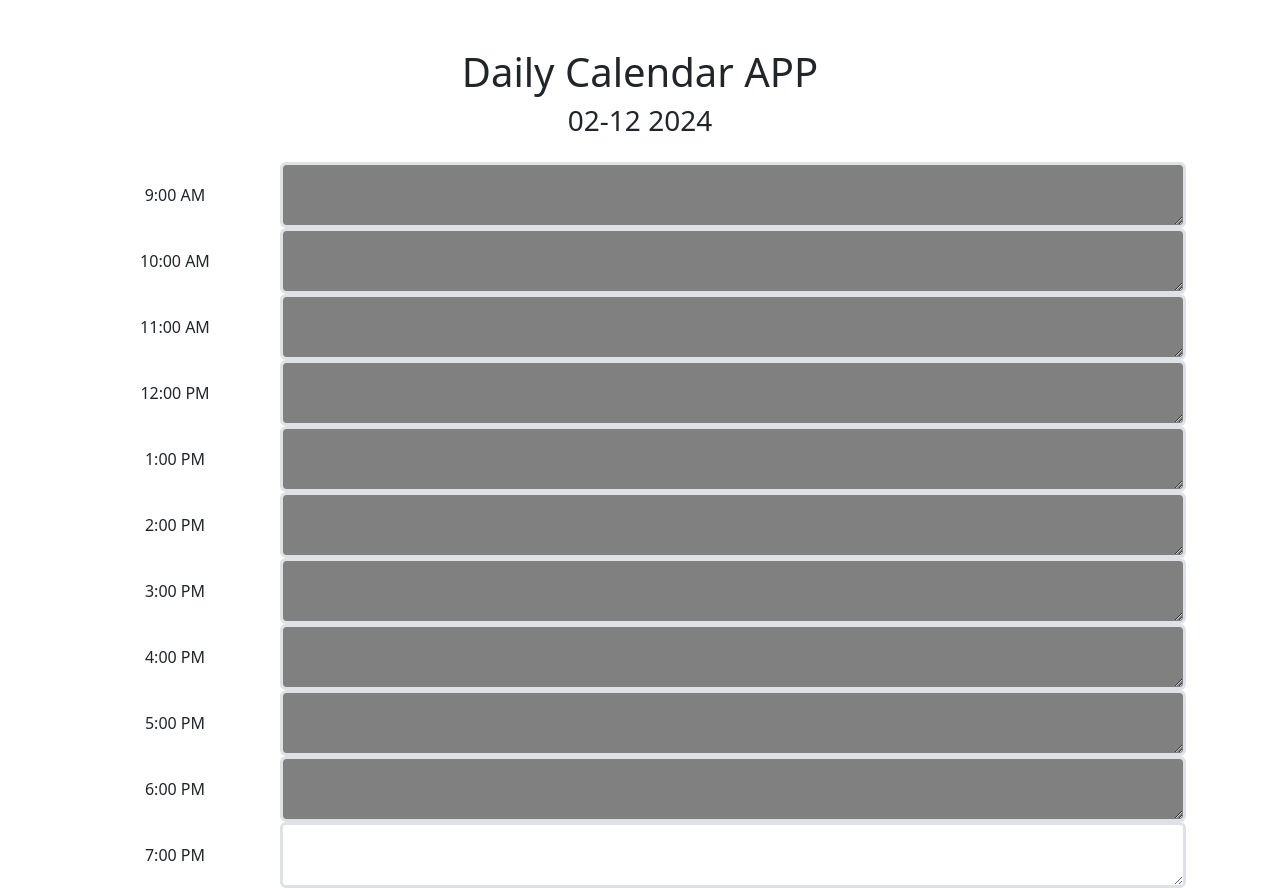
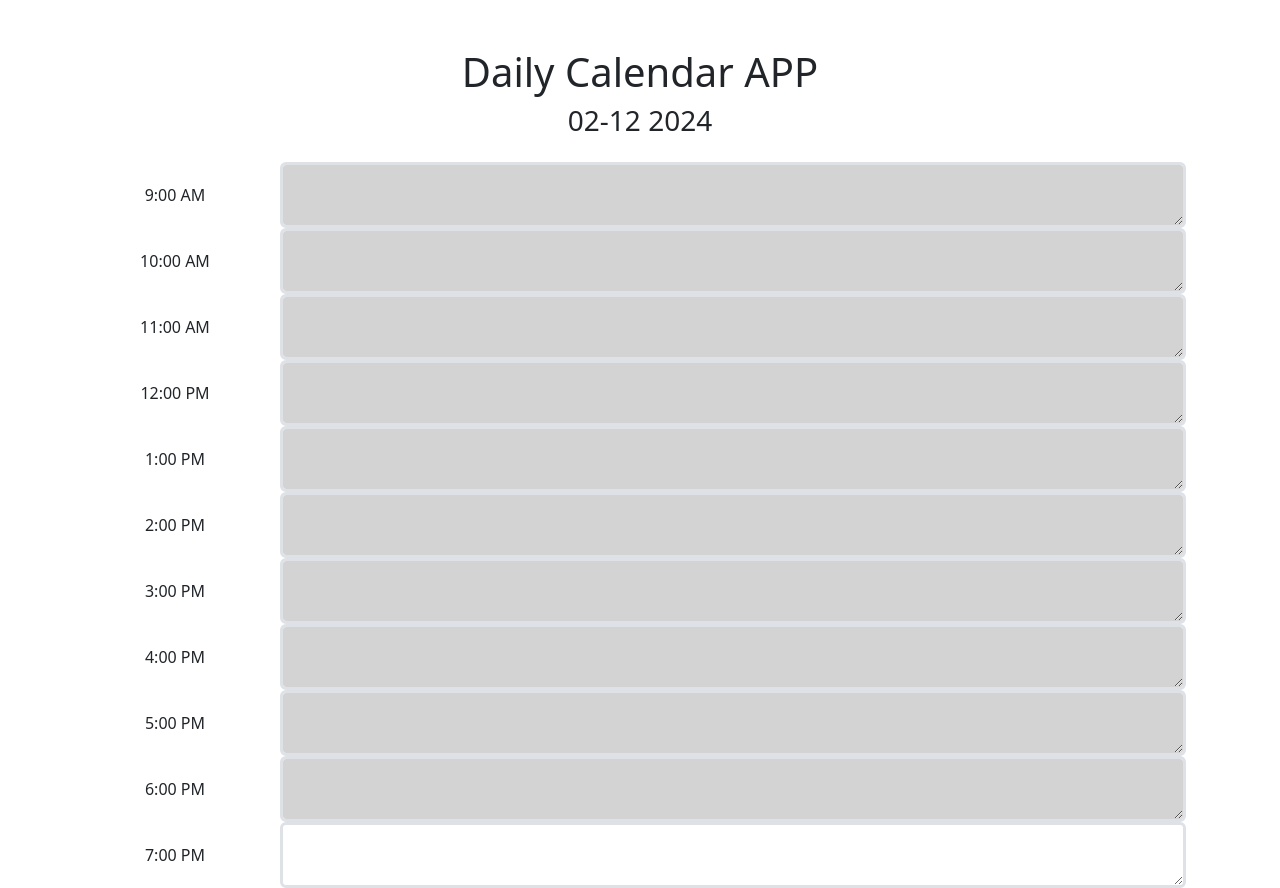
Before and after one commit to Meehan-007/calendar, a React (Create React App) app: page / in a window 1280 px wide. Built offline with nearby package versions, Linux system fonts and the light colour scheme.

Commit message:
local storage was added

```diff
--- a/src/Calendar.js
+++ b/src/Calendar.js
@@ -18,34 +18,54 @@ const Calendar = () => {
         { id: 18, hour: '6:00 PM', text: ''},
         { id: 19, hour: '7:00 PM', text: ''},
 
+     ]  );
+    //  || JSON.parse(localStorage.getItem('hours'))
 
+     useEffect(() => {
 
-
-     ]);
+        const storedHours = JSON.parse(localStorage.getItem('hours'));
+        if (storedHours) {
+            console.log('storedHours', storedHours);
+            setHours(storedHours);
+        }} , []);
 
      const formattedDate = dayjs().format('MM-DD YYYY');
 console.log(formattedDate);
 
 
-    // need functions for local storage
+const handleHoursChange = (id, value) => {
+    setHours(hours.map(hour =>
+        hour.id === id ? { ...hour, text: value } : hour
+    ));
+};
 
-    // need use effects to automaticaly save it
-    // color code , heavy grey for past
-    // white for present
-    // light grey for future
-    // local storage to hold the info in an object
+
+useEffect(() => {
+
+    const hasNonEmptyText = hours.some(hour => hour.text.trim() !== '');
+    if(hasNonEmptyText) {
+        localStorage.setItem('hours', JSON.stringify(hours));
+    }
+
+}, [hours]);
+
+
+
+
+
 
 
 
     return(
         <main>
+
         <section className='mt-5'>
               <h1> Daily Calendar APP </h1>
               <h3 className='mt-2'> {formattedDate} </h3>
         </section>
         <section className='container mt-4'>
 
-          <TimeRow hours={hours} />
+          <TimeRow hours={hours} onChange={handleHoursChange} />
 
         </section>
         </main>
--- a/src/componets/time.js
+++ b/src/componets/time.js
@@ -1,12 +1,18 @@
-import React from 'react';
+import { useState, useEffect } from 'react';
 import 'bootstrap/dist/css/bootstrap.min.css';
 const dayjs = require('dayjs');
 
 
-const TimeRow = ({ hours }) => {
+const TimeRow = ({ hours, onChange }) => {
 
     const currentHour = dayjs().format('HH')
 
+
+
+    const handleChange = (id, value) => {
+        console.log('handleChange', id, value);
+        onChange(id, value);
+    };
 
     return (
         <section>
@@ -19,9 +25,9 @@ const TimeRow = ({ hours }) => {
 
            <div className='col-10 form-group ' >
              <textarea className='form-control border border-3' style={{
-                backgroundColor: hour.id < currentHour ? 'grey' : hour.id == currentHour ? 'white' : 'lightgrey',
-               color: hour.id < currentHour ? 'white' : 'black'
-           }} defaultValue={hour.text}/>
+                backgroundColor: hour.id < currentHour ? 'lightgrey' : 'white',
+
+           }} defaultValue={hour.text} onChange={(e) => handleChange(hour.id, e.target.value)} />
            </div>
            </div>
 
```
